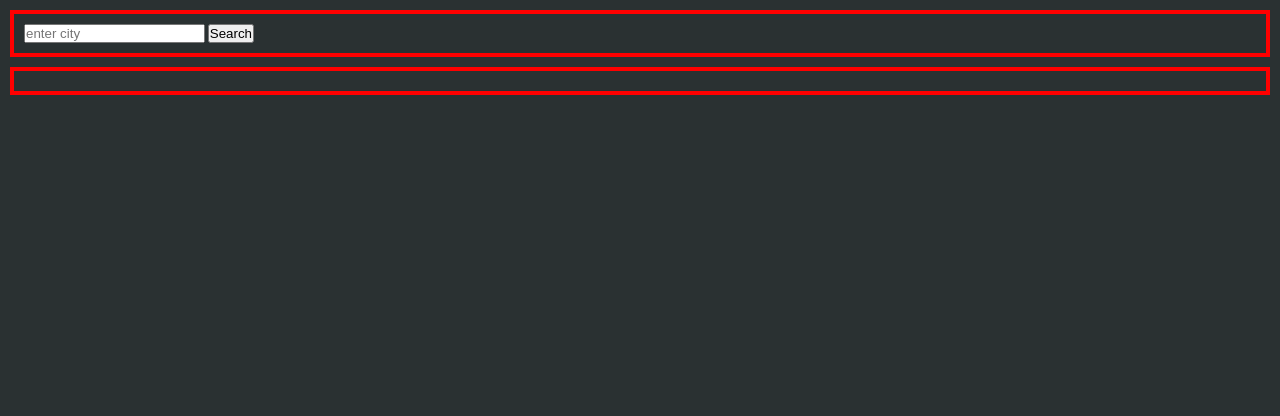
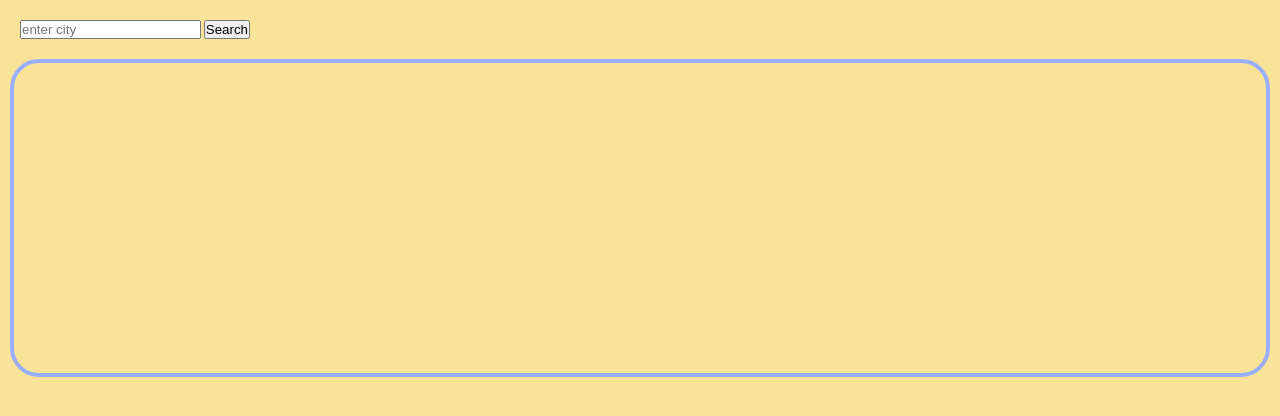
Before and after one commit to hokageCV/Weather-App, a plain HTML site: page index.html in a window 1280 px wide. Drawn offline with Linux system fonts and the light colour scheme.

Commit message:
update colors

```diff
--- a/style.css
+++ b/style.css
@@ -15,12 +15,14 @@ body{
     font-family:  Arial, sans-serif;
     width: 100%;
     color: blanchedalmond;
-    background:  #2a3132;
+    /* background:  #2a3132; */
+
+    background-color: #F9e399;
+
 }
 /* ========================= */
 
 .searchBox{
-    border: 4px solid red;
     padding: 10px;
     margin: 10px;
 }
@@ -30,40 +32,43 @@ body{
 }
 
 .jankariBox{
-    border: 4px solid red;
+    border: 4px solid #99aff9;
+    border-radius: 29px;
     padding: 10px;
     margin: 10px;
+
 
     display: flex;
     flex-direction: column;
     align-items: center;
+
+    color: #191919;
 }
 
-.cityName{
-    border: 2px solid red;
+#cityName{
     padding: 10px;
-    margin: 10px;
+    margin: 40px;
+    font-size: 400%;
+    font-family: 'Times New Roman', Times, serif;
 
-    width: 20%;
     height: 50px;
 }
 
-.mainWeather{
-    border: 2px solid red;
+#mainWeather{
     padding: 10px;
-    margin: 10px;
-
+    margin: 30px;
+    font-size: 250%;
 
 }
 
-.okayishData{
-    border: 2px solid red;
+#okayishData{
     padding: 10px;
     margin: 10px;
+    font-size: 200%;
 }
 
-.fluffData{
-    border: 2px solid red;
+#fluffData{
     padding: 10px;
     margin: 10px;
+    font-size: 150%;
 }
```
